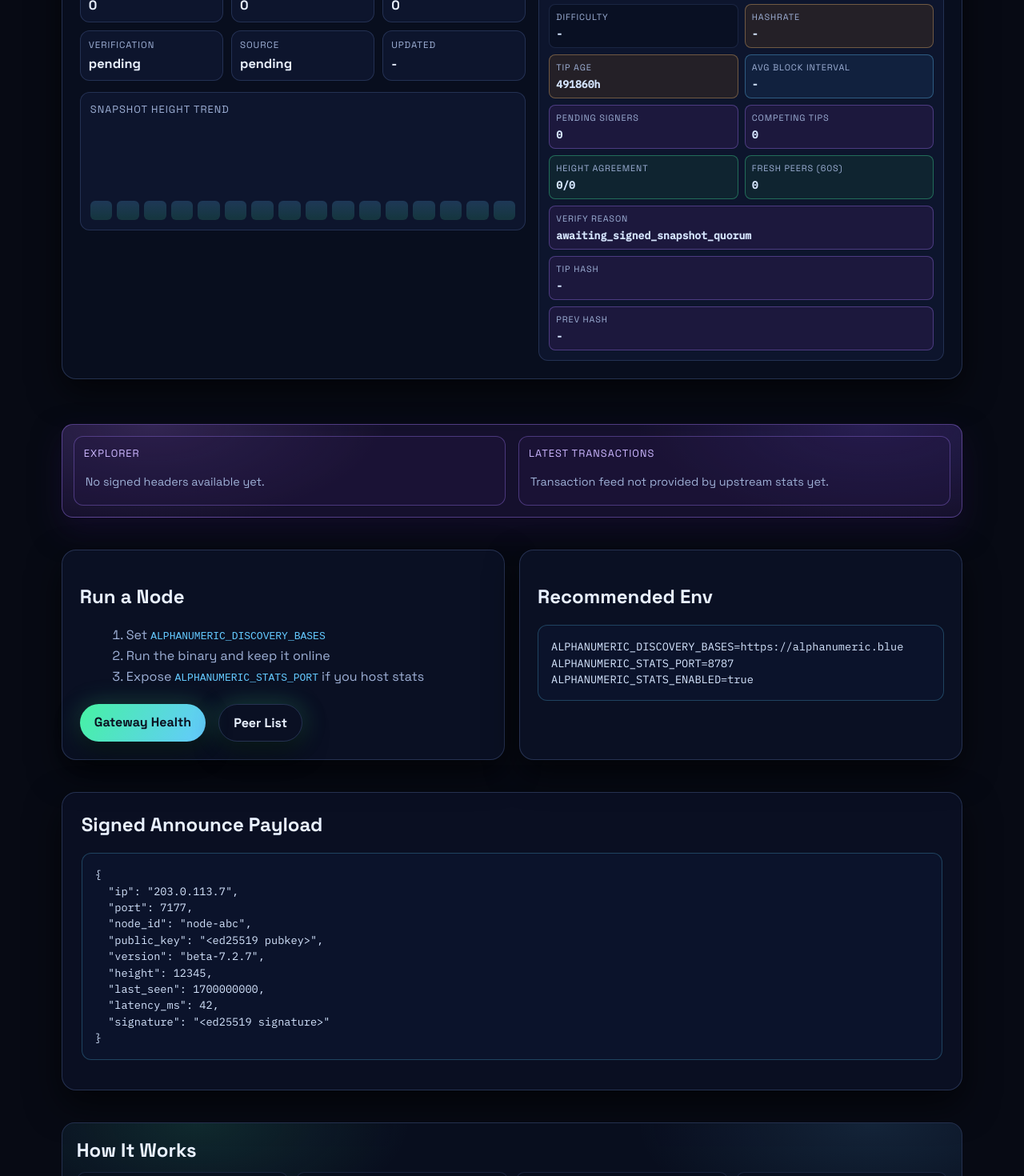
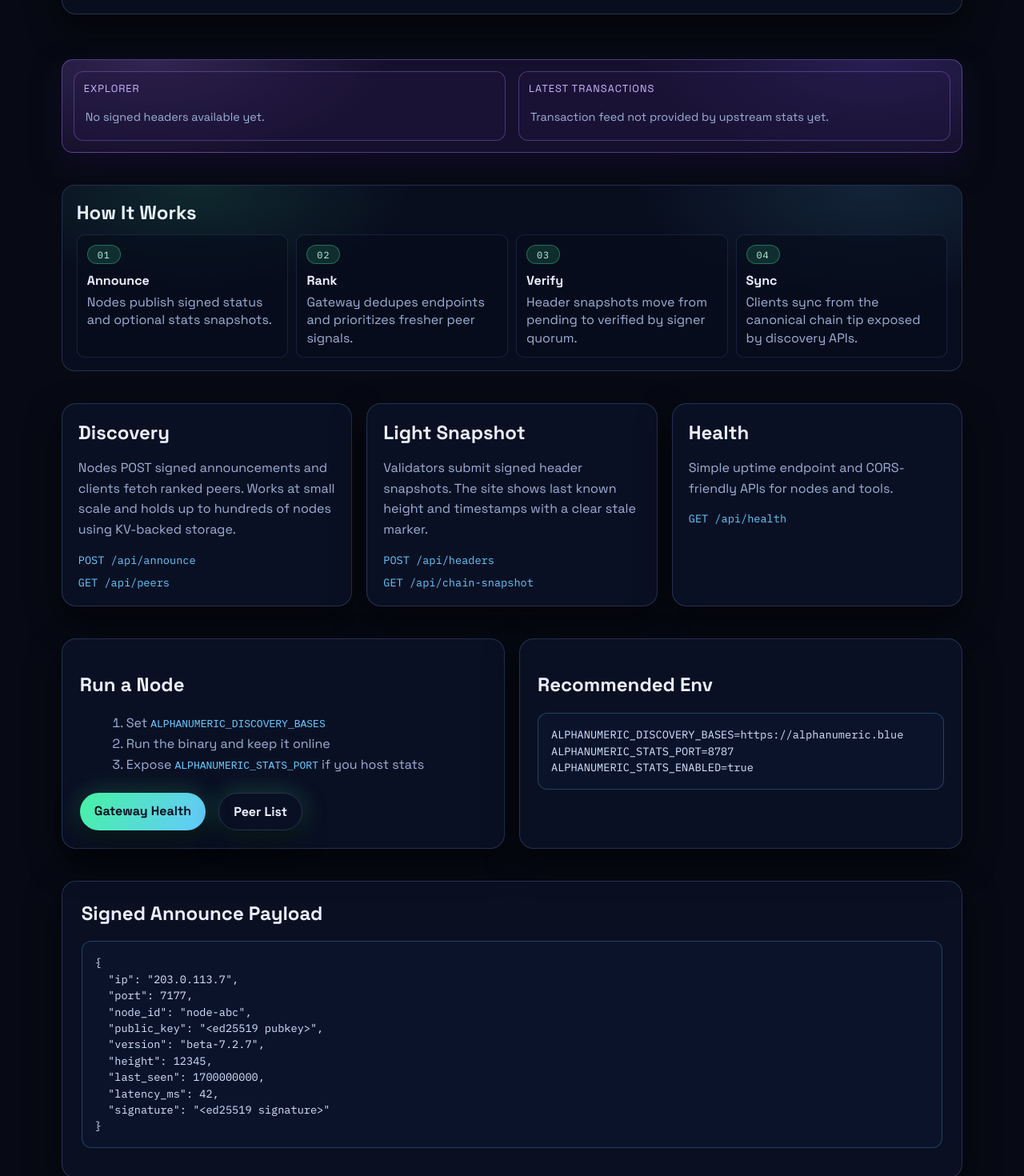
Before and after one commit to OSXBasedAnon/alphanumeric-blue, a Next.js app: page / in a window 1280 px wide. Shown: the part 920-2390 px from the top of the page at 80% size. Built offline with nearby package versions, Linux system fonts and the light colour scheme.

Commit message:
Tune chain signal coloring and reorder info sections

```diff
--- a/app/components/NetworkWorkbench.tsx
+++ b/app/components/NetworkWorkbench.tsx
@@ -158,7 +158,6 @@ export default function NetworkWorkbench() {
   const difficulty = snapshot?.stats?.difficulty;
 
   const sourceHeaders = snapshot?.snapshot?.headers ?? topPending?.snapshot?.headers ?? [];
-  const tipHeader = sourceHeaders.at(-1);
   const verifyLabel = snapshot?.verify_state ?? (snapshot?.verified ? "verified" : "pending");
   const avgBlockIntervalSec = useMemo(() => {
     if (!Array.isArray(sourceHeaders) || sourceHeaders.length < 2) return null;
@@ -250,7 +249,7 @@ export default function NetworkWorkbench() {
           <div className="ops-metrics-card">
             <div className="panel-title">Chain Signals</div>
             <div className="signal-grid">
-              <div className="signal-item">
+              <div className="signal-item tone-cyan">
                 <span>Difficulty</span>
                 <strong>{formatNumber(difficulty)}</strong>
               </div>
@@ -258,19 +257,19 @@ export default function NetworkWorkbench() {
                 <span>Hashrate</span>
                 <strong>{formatHashrate(hashrate)}</strong>
               </div>
-              <div className="signal-item tone-amber">
+              <div className="signal-item">
                 <span>Tip Age</span>
                 <strong>{formatSeconds(tipAgeSeconds)}</strong>
               </div>
-              <div className="signal-item tone-cyan">
+              <div className="signal-item">
                 <span>Avg Block Interval</span>
                 <strong>{formatSeconds(avgBlockIntervalSec ?? NaN)}</strong>
               </div>
-              <div className="signal-item tone-violet">
+              <div className="signal-item">
                 <span>Pending Signers</span>
                 <strong>{pendingSigners}</strong>
               </div>
-              <div className="signal-item tone-violet">
+              <div className="signal-item">
                 <span>Competing Tips</span>
                 <strong>{Math.max(0, topHeightPendingVariants - 1)}</strong>
               </div>
@@ -282,18 +281,6 @@ export default function NetworkWorkbench() {
                 <span>Fresh Peers (60s)</span>
                 <strong>{freshPeers60s}</strong>
               </div>
-              <div className="signal-item wide tone-violet">
-                <span>Verify Reason</span>
-                <strong>{snapshot?.verify_reason ?? "-"}</strong>
-              </div>
-              <div className="signal-item wide tone-violet">
-                <span>Tip Hash</span>
-                <strong>{shortHash(tipHeader?.hash)}</strong>
-              </div>
-              <div className="signal-item wide tone-violet">
-                <span>Prev Hash</span>
-                <strong>{shortHash(tipHeader?.prev_hash)}</strong>
-              </div>
             </div>
           </div>
         </div>
--- a/app/page.tsx
+++ b/app/page.tsx
@@ -50,6 +50,35 @@ export default function Page() {
         </div>
       </section>
 
+      <NetworkWorkbench />
+      <ActivityFeed />
+
+      <section className="flow-lite">
+        <h2>How It Works</h2>
+        <div className="flow-lite-row">
+          <div className="flow-lite-step">
+            <span className="flow-lite-num">01</span>
+            <h3>Announce</h3>
+            <p>Nodes publish signed status and optional stats snapshots.</p>
+          </div>
+          <div className="flow-lite-step">
+            <span className="flow-lite-num">02</span>
+            <h3>Rank</h3>
+            <p>Gateway dedupes endpoints and prioritizes fresher peer signals.</p>
+          </div>
+          <div className="flow-lite-step">
+            <span className="flow-lite-num">03</span>
+            <h3>Verify</h3>
+            <p>Header snapshots move from pending to verified by signer quorum.</p>
+          </div>
+          <div className="flow-lite-step">
+            <span className="flow-lite-num">04</span>
+            <h3>Sync</h3>
+            <p>Clients sync from the canonical chain tip exposed by discovery APIs.</p>
+          </div>
+        </div>
+      </section>
+
       <section className="grid">
         <div className="card">
           <h2>Discovery</h2>
@@ -77,9 +106,6 @@ export default function Page() {
           <div className="code">GET /api/health</div>
         </div>
       </section>
-
-      <NetworkWorkbench />
-      <ActivityFeed />
 
       <section className="download">
         <div className="download-card">
@@ -117,31 +143,6 @@ export default function Page() {
         </pre>
       </section>
 
-      <section className="flow-lite">
-        <h2>How It Works</h2>
-        <div className="flow-lite-row">
-          <div className="flow-lite-step">
-            <span className="flow-lite-num">01</span>
-            <h3>Announce</h3>
-            <p>Nodes publish signed status and optional stats snapshots.</p>
-          </div>
-          <div className="flow-lite-step">
-            <span className="flow-lite-num">02</span>
-            <h3>Rank</h3>
-            <p>Gateway dedupes endpoints and prioritizes fresher peer signals.</p>
-          </div>
-          <div className="flow-lite-step">
-            <span className="flow-lite-num">03</span>
-            <h3>Verify</h3>
-            <p>Header snapshots move from pending to verified by signer quorum.</p>
-          </div>
-          <div className="flow-lite-step">
-            <span className="flow-lite-num">04</span>
-            <h3>Sync</h3>
-            <p>Clients sync from the canonical chain tip exposed by discovery APIs.</p>
-          </div>
-        </div>
-      </section>
     </main>
   );
 }
```
